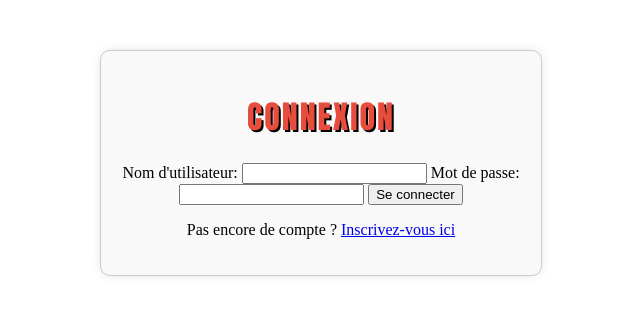
After one commit to Alexanger300/power4-web, a PHP site: page /login/login.html in a window 1280 px wide. The commit adds this page. Shown: the top 315 px of the page, without its empty margins (319-959 px from the left). Run offline with PHP 8.4, Linux system fonts and the light colour scheme.

Commit message:
Alexandre

```diff
--- a/css/style.css
+++ b/css/style.css
@@ -1,17 +1,24 @@
-body {
+.home_page-body {
     font-family: Arial, sans-serif;
     text-align: center;
-    background: linear-gradient(135deg, #f0f0f0, #d9e4f5);
     margin: 0;
     padding: 20px;
+    background-image: url("https://d20b489as5fsg0.cloudfront.net/media/cache/product_page_slider/cd/ea/187cd6231c174fa26a1cde014177.jpg");
 }
-
 h1 {
-    margin-bottom: 20px;
-    font-size: 2em;
-    color: #222;
+    font-family: 'Impact', 'Arial Black', sans-serif;
+    color: #e74c3c; /* rouge vif type maillot */
+    text-transform: uppercase;
+    letter-spacing: 2px;
+    text-shadow: 2px 2px #000; /* effet relief */
 }
-
+h2 {
+    font-family: 'Impact', 'Arial Black', sans-serif;
+    color: #ff1900; /* rouge vif type maillot */
+    text-transform: uppercase;
+    letter-spacing: 2px;
+    text-shadow: 2px 2px #000; /* effet relief */
+}
 /* Boutons colonnes */
 #columns {
     margin-bottom: 15px;
@@ -51,3 +58,117 @@ h1 {
     background: white;
     box-shadow: inset 0 0 5px rgba(0,0,0,0.5);
 }
+.diff-btn {
+    font-family: 'Arial Black', cursive;  /* style foot / fun */
+    font-size: 18px;
+    padding: 12px 25px;
+    margin: 8px;
+    border: 2px solid #fff;
+    border-radius: 12px;
+    cursor: pointer;
+    color: white;
+    transition: all 0.2s;
+    text-transform: uppercase;
+    box-shadow: 0 5px #666;
+}
+
+/* Couleurs selon la difficulté */
+.diff-btn[data-diff="facile"] {
+    background-color: #33ca11; /* vert */
+}
+.diff-btn[data-diff="moyen"] {
+    background-color: #f39c12; /* orange */
+}
+.diff-btn[data-diff="difficile"] {
+    background-color: #c0392b; /* rouge */
+}
+
+/* Hover : effet interactif */
+.diff-btn:hover {
+    transform: scale(1.1);
+    box-shadow: 0 8px #444;
+}
+
+/* Effet quand le bouton est cliqué */
+.diff-btn:active {
+    transform: translateY(3px);
+    box-shadow: 0 3px #444;
+}
+
+/*Bouton pour les règles */
+
+.tooltip-btn {
+    position: relative;       /* nécessaire pour placer l’info-bulle */
+    padding: 10px 20px;
+    font-size: 16px;
+    cursor: pointer;
+    border-radius: 100px;
+    border: none;
+    background-color: #3498db;
+    color: white;
+}
+
+/* L’info-bulle, cachée par défaut */
+.tooltip-btn .tooltip-text {
+    visibility: hidden;       /* caché au départ */
+    width: 200px;
+    background-color: black;
+    color: #fff;
+    text-align: center;
+    padding: 6px 8px;
+    border-radius: 6px;
+
+    position: absolute;
+    bottom: -100%;             /*à gauche  du bouton */
+    left: 0%;
+    transform: translateX(-50%);
+
+    opacity: 0;
+    transition: opacity 0.3s;
+    z-index: 1;
+}
+
+/* Affichage au survol */
+.tooltip-btn:hover .tooltip-text {
+    visibility: visible;
+    opacity: 1;
+}
+.currentPlayer {
+    font-size: 20px;
+    margin-bottom: 10px;
+    color: blue;
+}
+
+.restartbtn {
+    font-family: 'Arial Black', cursive;
+    display: none;
+    padding: 10px 20px;
+    font-size: 16px;
+    cursor: pointer;
+    border-radius: 8px;
+    border: none;
+    background-color: #2ecc71; /* vert */
+    color: rgb(0, 0, 0);
+}
+
+.power4-body {
+    font-family: Arial, sans-serif;
+    text-align: center;
+    margin: 0;
+    padding: 20px;
+    background-repeat: no-repeat;
+}
+
+.login-container {
+    max-width: 400px;
+    margin: 50px auto;
+    padding: 20px;
+    border: 1px solid #ccc;
+    border-radius: 10px;
+    background-color: #f9f9f9;
+    box-shadow: 0 0 10px rgba(0, 0, 0, 0.1);
+}
+.login-container {
+    text-align: center;
+    margin-bottom: 20px;
+}
--- /dev/null
+++ b/login/login.html
@@ -0,0 +1,23 @@
+<!DOCTYPE html>
+<html lang="fr">
+<head>
+  <meta charset="UTF-8">
+  <title>Puissance 4</title>
+  <link rel="stylesheet" href="/css/style.css">
+</head>
+<body classs="login-page">
+  <div class="login-container">
+    <h1>Connexion</h1>
+    <form action="/login" method="POST">
+      <label for="username">Nom d'utilisateur:</label>
+      <input type="text" id="username" name="username" required>
+
+      <label for="password">Mot de passe:</label>
+      <input type="password" id="password" name="password" required>
+
+      <button type="submit">Se connecter</button>
+    </form>
+    <p>Pas encore de compte ? <a href="/register">Inscrivez-vous ici</a></p>
+  </div>
+</body>
+</html>
```
Also changed, not shown: home_page/home_page.html (+11 -4 lines), power4/power4.html (+3 -4 lines), css/images/pics_ldc_dembouz.jpeg (added), css/images/yamal.webp (added), css/images/yamal_vs_dembouz.jpg (added), 1 other file.
